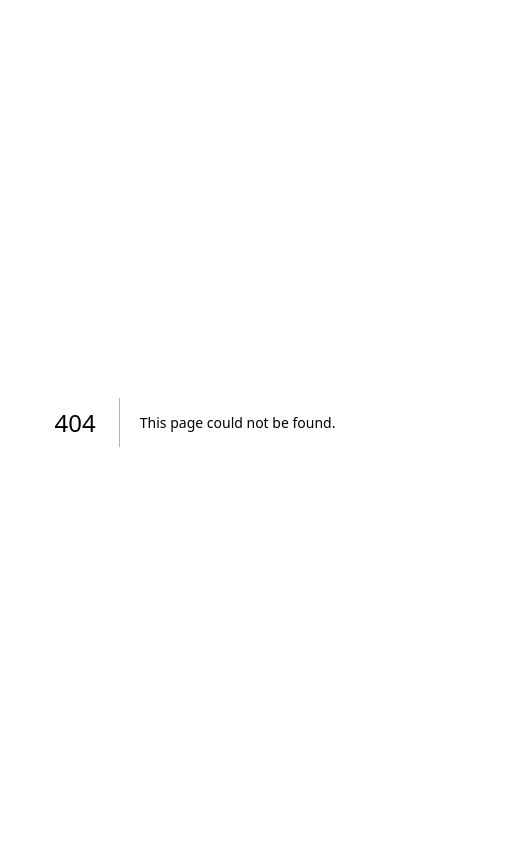
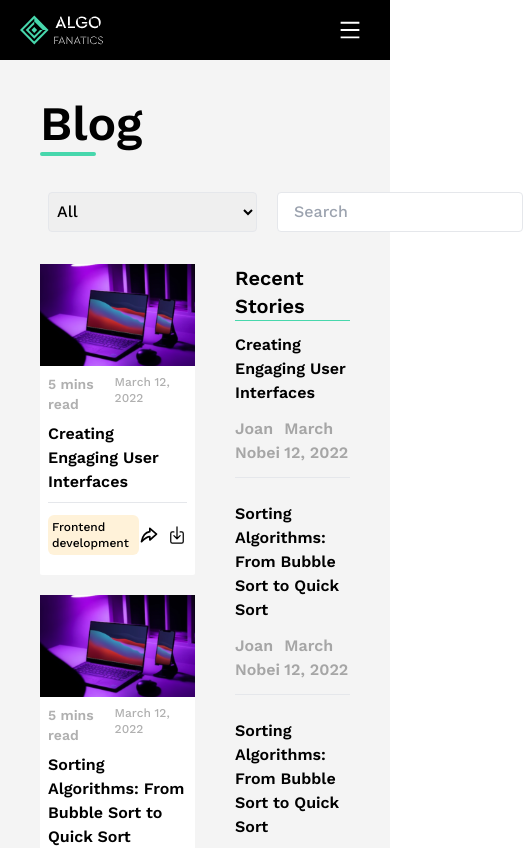
Before and after one commit to algofanatics/algofanatics-website, a Next.js app: page /blog in a window 390 px wide. Before the commit this address had no page. Shown: the top 848 px of the page, 523 px wide, since content can reach past the window. Built offline with nearby package versions, Linux system fonts and the light colour scheme.

Commit message:
feat: Blog UI & mobile Navbar

```diff
--- a/components/Form/FormComponent.tsx
+++ b/components/Form/FormComponent.tsx
@@ -1,3 +1,5 @@
+import Button from "../Micro/Button/Button";
+
 const FormComponent = () => {
   return (
     <form className="flex flex-col py-10">
@@ -19,7 +21,7 @@ const FormComponent = () => {
         <input className="w-[280px] h-20 md:w-[400px] md:h-20  rounded-md border placeholder:px-3" placeholder="e.g  John Doe"/>
       </div>
       <div className="flex items-center justify-center ">
-        <button className="shadow-black shadow-lg w-[280px] h-10 md:w-[400px]  bg-grey  text-lg md:h-14 rounded-full">Send a Message</button>
+        <Button className="shadow-black shadow-lg w-[280px] h-10 md:w-[400px] bg-grey text-lg md:h-14 rounded-full">Send a Message</Button>
       </div>
     </form>
   );
--- a/components/Header/Header.tsx
+++ b/components/Header/Header.tsx
@@ -1,4 +1,5 @@
 import Image from "next/image";
+import Button from "../Micro/Button/Button";
 
 const Header = () => {
   return (
@@ -32,9 +33,9 @@ const Header = () => {
             struggling developers face when navigating the market space
           </p>
           <div>
-          <button className="shadow-lg lg:text-xl text-sm font-normal shadow-black lg:w-[265px] lg:h-[63px] w-[147px] h-[35px] rounded-full bg-grey text-black">
+          <Button className="shadow-lg lg:text-xl text-sm font-normal shadow-black lg:w-[265px] lg:h-[63px] w-[147px] h-[35px] rounded-full bg-grey text-black">
               Get Started
-            </button>
+            </Button>
           </div>
         </div>
         <div className="md:flex md-w-6/12 hidden  justify-center items-center">
--- /dev/null
+++ b/components/Micro/Blog/Card/Card.tsx
@@ -0,0 +1,71 @@
+import Image from "next/image";
+import Link from "next/link";
+import React from "react";
+import { TbShare3 } from "react-icons/tb";
+import { IoDownloadOutline } from "react-icons/io5";
+import { Blog } from "@/pages/blog";
+
+
+export const Card = ({ blogDetails }: { blogDetails: Blog[] }) => {
+  return (
+    <div className=" grid xl:grid-cols-3 lg:grid-cols-2 gap-5 rounded-sm cursor-pointer">
+      {blogDetails.map((blog) => (
+        <div className="rounded-sm bg-white" key={blog.id}>
+          <section>
+            <img src={blog.image} className="w-full" alt="blog cover" />
+          </section>
+
+          <section className="p-2">
+            <div className="flex justify-between text-Text">
+              <p className="font-semibold text-sm">{blog.time}</p>
+              <p className="font-medium text-xs">{blog.date}</p>
+            </div>
+
+            <div>
+              <h3 className="py-2 font-semibold">{blog.title}</h3>
+              <hr />
+            </div>
+
+            <div className="my-3 flex justify-between items-center">
+              <p
+                className={`${
+                  blog.tag === "Backend development"
+                    ? "bg-algorithm"
+                    : blog.tag === "Frontend development"
+                    ? "bg-systemDesign"
+                    : "bg-backend"
+                } rounded-md p-1 text-xs  w-fit`}
+              >
+                {blog.tag}
+              </p>
+              <div className="flex ">
+                <TbShare3 className="w-5 h-5" />
+                <IoDownloadOutline className="ml-2 w-5 h-5" />
+              </div>
+            </div>
+          </section>
+        </div>
+      ))}
+    </div>
+  );
+};
+
+export const Recent = ({blogDetails}: {blogDetails: Blog[]}) => {
+  return (
+    <section>
+      <h1 className="border-b border-primary">Recent Stories</h1>
+      {blogDetails.map((blog) => (
+        <Link href="/blog" key={blog.id}>
+          <div className="py-3">
+            <h2 className="text-base font-semibold">{blog.title}</h2>
+            <div className="text-base text-career flex justify-between py-3">
+              <p>{blog.author}</p>
+              <p>{blog.date}</p>
+            </div>
+            <hr />
+          </div>
+        </Link>
+      ))}
+    </section>
+  );
+};
--- /dev/null
+++ b/components/Micro/Button/Button.tsx
@@ -0,0 +1,16 @@
+import React from 'react';
+
+type Props ={
+    className:string;
+    children:string
+}
+
+const Button = ({ className, children }:Props) => {
+  return (
+    <button className={`${className}`}>
+      {children}
+    </button>
+  );
+};
+
+export default Button;
--- a/components/Micro/Services/Card.tsx
+++ b/components/Micro/Services/Card.tsx
@@ -10,7 +10,7 @@ type Props = {
 
 const Card = ({ image, image2, course, description }: Props) => {
   return (
-    <div className="h-[260px] w-[335px] lg:w-[477px] lg:h-[343px] lg:p-5 p-3 px-5 flex flex-col  justify-center lg:border-4 border-2 rounded-md border-cardBorder   cursor-pointer">
+    <div className="h-[260px] w-80 lg:w-[477px] lg:h-[343px] lg:p-5 p-3 px-5 flex flex-col  justify-center lg:border-4 border-2 rounded-md border-cardBorder   cursor-pointer">
       <Image
         src={image}
         alt="skill"
--- a/components/Navbar/Navbar.tsx
+++ b/components/Navbar/Navbar.tsx
@@ -6,11 +6,12 @@ import { TfiClose } from "react-icons/tfi";
 import { DownOutlined } from "@ant-design/icons";
 import type { MenuProps } from "antd";
 import { Dropdown, Space } from "antd";
+import Button from "../Micro/Button/Button";
 
 const items: MenuProps["items"] = [
   {
     label: (
-      <a href="" className="hover:text-primary">
+      <a href="/blog" className="hover:text-primary">
         Backend Development
       </a>
     ),
@@ -18,18 +19,18 @@ const items: MenuProps["items"] = [
   },
   {
     label: (
-      <a href="" className="hover:text-primary">
+      <a href="/blog" className="hover:text-primary">
         Frontend Development
       </a>
     ),
     key: "1",
   },
   {
-    label: <a href="">Algorithms</a>,
+    label: <a href="/blog">Algorithms</a>,
     key: "2",
   },
   {
-    label: <a href="">System Design</a>,
+    label: <a href="/blog">System Design</a>,
     key: "3",
   },
 ];
@@ -96,13 +97,13 @@ const Navbar = () => {
             </a>
           </li>
           <li>
-            <a href="#blog"> Blog </a>
+            <a href="/blog"> Blog </a>
           </li>
         </ul>
         <div>
-          <button className="w-[129px] h-[35px] cursor-pointer bg-primary lg:block hidden rounded-full">
+          <Button className="w-[129px] h-[35px] cursor-pointer bg-primary lg:block hidden rounded-full">
             Contact Us
-          </button>
+          </Button>
         </div>
         <div
           className="lg:hidden block"
--- a/pages/_app.tsx
+++ b/pages/_app.tsx
@@ -1,6 +1,10 @@
-import '@/styles/globals.css'
-import type { AppProps } from 'next/app'
+import "@/styles/globals.css";
+import type { AppProps } from "next/app";
 
 export default function App({ Component, pageProps }: AppProps) {
-  return <Component {...pageProps} />
+  return (
+    <div>
+      <Component {...pageProps} />
+    </div>
+  );
 }
--- /dev/null
+++ b/pages/blog/index.tsx
@@ -0,0 +1,146 @@
+import React from "react";
+import { BsFilter } from "react-icons/bs";
+import { Card, Recent } from "@/components/Micro/Blog/Card/Card";
+import Navbar from "@/components/Navbar/Navbar";
+
+export type Blog = {
+  image: string;
+  time: string;
+  title: string;
+  date: string;
+  tag: string;
+  author: string;
+  id: number;
+};
+
+const index = () => {
+  const blog: Blog[] = [
+    {
+      image: "/assets/blog/random.svg",
+      time: "5 mins read",
+      date: "March 12, 2022",
+      title: "Creating Engaging User Interfaces",
+      tag: "Frontend development",
+      author: "Joan Nobei",
+      id: 1,
+    },
+    {
+      image: "/assets/blog/random.svg",
+      time: "5 mins read",
+      date: "March 12, 2022",
+      title: "Sorting Algorithms: From Bubble Sort to Quick Sort",
+      tag: "Backend development",
+      author: "Joan Nobei",
+      id: 2,
+    },
+    {
+      image: "/assets/blog/random.svg",
+      time: "5 mins read",
+      date: "March 12, 2022",
+      title: "Sorting Algorithms: From Bubble Sort to Quick Sort",
+      tag: "Backend development",
+      author: "Joan Nobei",
+      id: 3,
+    },
+    {
+      image: "/assets/blog/random.svg",
+      time: "5 mins read",
+      date: "March 12, 2022",
+      title: "Creating Engaging User Interfaces",
+      tag: "Frontend development",
+      author: "Joan Nobei",
+      id: 4,
+    },
+    {
+      image: "/assets/blog/random.svg",
+      time: "5 mins read",
+      date: "March 12, 2022",
+      title: "Sorting Algorithms: From Bubble Sort to Quick Sort",
+      tag: "Backend development",
+      author: "Joan Nobei",
+      id: 5,
+    },
+    {
+      image: "/assets/blog/random.svg",
+      time: "5 mins read",
+      date: "March 12, 2022",
+      title: "Creating Engaging User Interfaces",
+      tag: "Frontend development",
+      author: "Joan Nobei",
+      id: 6,
+    },
+    {
+      image: "/assets/blog/random.svg",
+      time: "5 mins read",
+      date: "March 12, 2022",
+      title: "Sorting Algorithms: From Bubble Sort to Quick Sort",
+      tag: "Backend development",
+      author: "Joan Nobei",
+      id: 7,
+    },
+    {
+      image: "/assets/blog/random.svg",
+      time: "5 mins read",
+      date: "March 12, 2022",
+      title: "Sorting Algorithms: From Bubble Sort to Quick Sort",
+      tag: "Backend development",
+      author: "Joan Nobei",
+      id: 8,
+    },
+    {
+      image: "/assets/blog/random.svg",
+      time: "5 mins read",
+      date: "March 12, 2022",
+      title: "Sorting Algorithms: From Bubble Sort to Quick Sort",
+      tag: "Backend development",
+      author: "Joan Nobei",
+      id: 9,
+    },
+  ];
+
+  //filter functionality from frontend
+  const [filterBlog, setFilteredBlog] = React.useState("");
+    const filter = blog.filter((blog) =>
+      blog.title.toLocaleLowerCase().includes(filterBlog.toLocaleLowerCase()) ||  blog.tag.toLocaleLowerCase().includes(filterBlog.toLocaleLowerCase())
+    );
+
+
+  return (
+    <main className="font-work bg-blog">
+      <Navbar />
+      <div className="p-10">
+        <h1 className="text-5xl font-semibold">Blog</h1>
+        <div className="border-2 w-14 my-1 rounded-lg border-primary"></div>
+
+        <section className="py-8 flex items-center">
+          <BsFilter className="w-9 h-9 mr-2" />
+          <select className="w-72 border h-10 rounded px-1"
+          value={filterBlog}
+          onChange={(e)=>setFilteredBlog(e.target.value)}
+          >
+            <option>All</option>
+            <option>Frontend development</option>
+            <option>Backend development</option>
+          </select>
+          <input
+            placeholder="Search"
+            className="w-72 border ml-5 h-10 rounded px-4"
+            value={filterBlog}
+            onChange={(e) => setFilteredBlog(e.target.value)}
+          />
+        </section>
+
+        <section className="flex justify-between">
+          <div className="lg:w-8/12 w-6/12">
+            <Card blogDetails={filter} />
+          </div>
+          <div className="lg:w-4/12 w-6/12 text-xl font-semibold pl-10">
+            <Recent blogDetails={blog} />
+          </div>
+        </section>
+      </div>
+    </main>
+  );
+};
+
+export default index;
--- a/tailwind.config.js
+++ b/tailwind.config.js
@@ -10,29 +10,31 @@ module.exports = {
   ],
   theme: {
     extend: {
-      colors:{
-      "grey":"#E3F2F2",
-      "avatar":"92E3A93B",
-      "career":"#A6A6A6",
-      "background":"#E7E5E5",
-      "primary":"#47D7AC",
-      "services":"#F7F7F8",
-      "backend":"#92E3A9",
-      "frontend":"#0000001A",
-      "algorithm":"#473BF01A",
-      "systemDesign":"##FFA50026",
-      "cardBorder":"#F3F4F5",
-      "signin":"#EDFFFA",
-      "signinText":"#A4E0B5",
-      "signup":"#EDF5F3",
-      "Text":"#B0B0B0",
+      colors: {
+        grey: "#E3F2F2",
+        avatar: "92E3A93B",
+        career: "#A6A6A6",
+        background: "#E7E5E5",
+        blog: "#F4F4F4",
+        primary: "#47D7AC",
+        services: "#F7F7F8",
+        backend: "#92E3A9",
+        frontend: "#0000001A",
+        algorithm: "#473BF01A",
+        systemDesign: "#FFA50026",
+        cardBorder: "#F3F4F5",
+        signin: "#EDFFFA",
+        signinText: "#A4E0B5",
+        signup: "#EDF5F3",
+        Text: "#B0B0B0",
+        recent: "#DDDCDC",
+      },
+      fontFamily: {
+        nunito: ["Nunito", "sans-serif"],
+        work: ["Work Sans", "sans-serif"],
+        poppins: ["Poppins", "sans-serif"],
+      },
     },
-
-    fontFamily:{
-      nunito: ["Nunito", "sans-serif"],
-      work: ["Work Sans", "sans-serif"],
-      poppins: ["Poppins", "sans-serif"],
-    },},
   },
   plugins: [],
-}
+};
```
Also changed, not shown: pages/index.tsx (+5 -5 lines), pages/signin/index.tsx (+41 -9 lines), pages/signup/index.tsx (+42 -11 lines), public/assets/blog/menuIcon.svg (added), public/assets/blog/random.svg (added).
